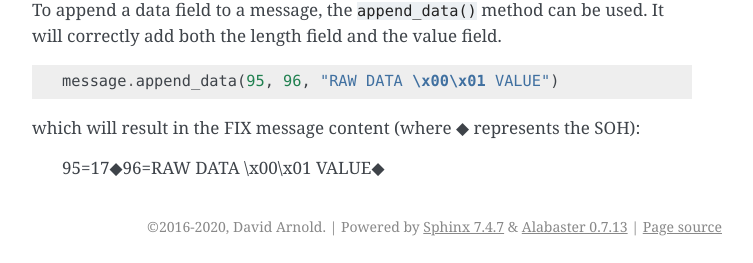
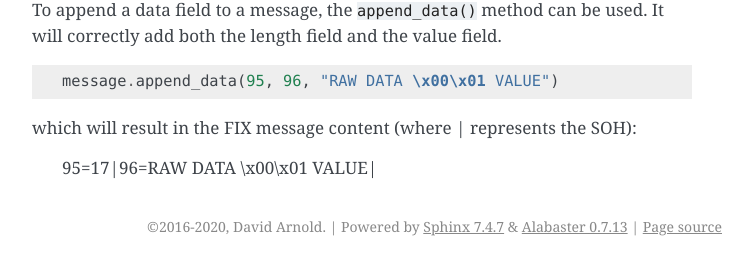
Before and after one commit to da4089/simplefix, a Sphinx documentation site: the page built from doc/creating.rst, in a window 1280 px wide and 900 px high, scrolled down 2391 px. Shown: the part 634-897 px from the top of the window, without its empty margins (388-1141 px from the left). Built offline with Sphinx 7.4.7, drawn with Linux system fonts in a browser that asks for light colours.

```diff
--- a/doc/creating.rst
+++ b/doc/creating.rst
@@ -158,8 +158,8 @@ used.  It will correctly add both the length field and the value field.
 
     message.append_data(95, 96, "RAW DATA \x00\x01 VALUE")
 
-which will result in the FIX message content (where ◆ represents the SOH):
+which will result in the FIX message content (where | represents the SOH):
 
 .. epigraph::
 
-    95=17◆96=RAW DATA \\x00\\x01 VALUE◆
+    95=17|96=RAW DATA \\x00\\x01 VALUE|
```
